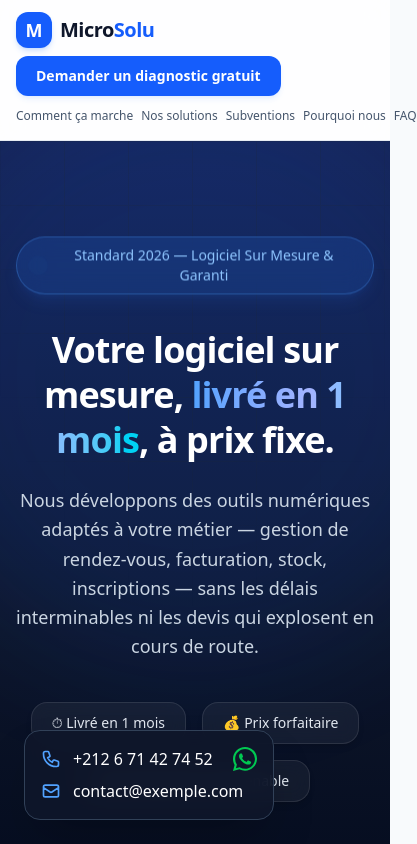
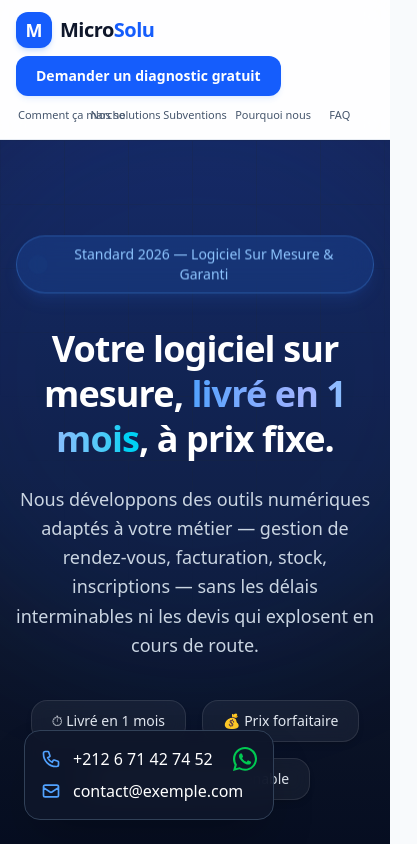
Before and after one commit to amarkarimmed-art/Micro-Solu, a Next.js app in the folder frontend/: page / in a window 390 px wide. Shown: the top 844 px of the page, 417 px wide, since content can reach past the window. Built offline with nearby package versions, Linux system fonts and the light colour scheme.

Commit message:
fix: center 5 nav links evenly on mobile with equal columns

```diff
--- a/frontend/src/components/layout/Header.tsx
+++ b/frontend/src/components/layout/Header.tsx
@@ -22,7 +22,7 @@ export function Header() {
             <span className="relative">Demander un diagnostic gratuit</span>
           </Link>
         </div>
-        <nav className="w-full sm:w-auto flex items-center justify-between sm:justify-end gap-2 sm:gap-6 text-sm font-medium text-slate-600 order-last sm:order-none">
+        <nav className="w-full sm:w-auto grid grid-cols-5 gap-1 sm:flex sm:items-center sm:justify-end sm:gap-6 text-xs sm:text-sm font-medium text-slate-600 order-last sm:order-none">
           {[
             { href: "#comment-ca-marche", label: "Comment ça marche" },
             { href: "#nos-solutions", label: "Nos solutions" },
@@ -33,7 +33,7 @@ export function Header() {
             <Link
               key={i}
               href={link.href}
-              className="relative py-1 whitespace-nowrap text-xs sm:text-sm hover:text-blue-600 transition-colors duration-200 group"
+              className="relative py-1 text-center whitespace-nowrap text-[11px] sm:text-sm hover:text-blue-600 transition-colors duration-200 group px-0.5"
             >
               {link.label}
               <span className="absolute bottom-0 left-0 w-0 h-0.5 bg-blue-600 transition-all duration-300 group-hover:w-full" />
```
